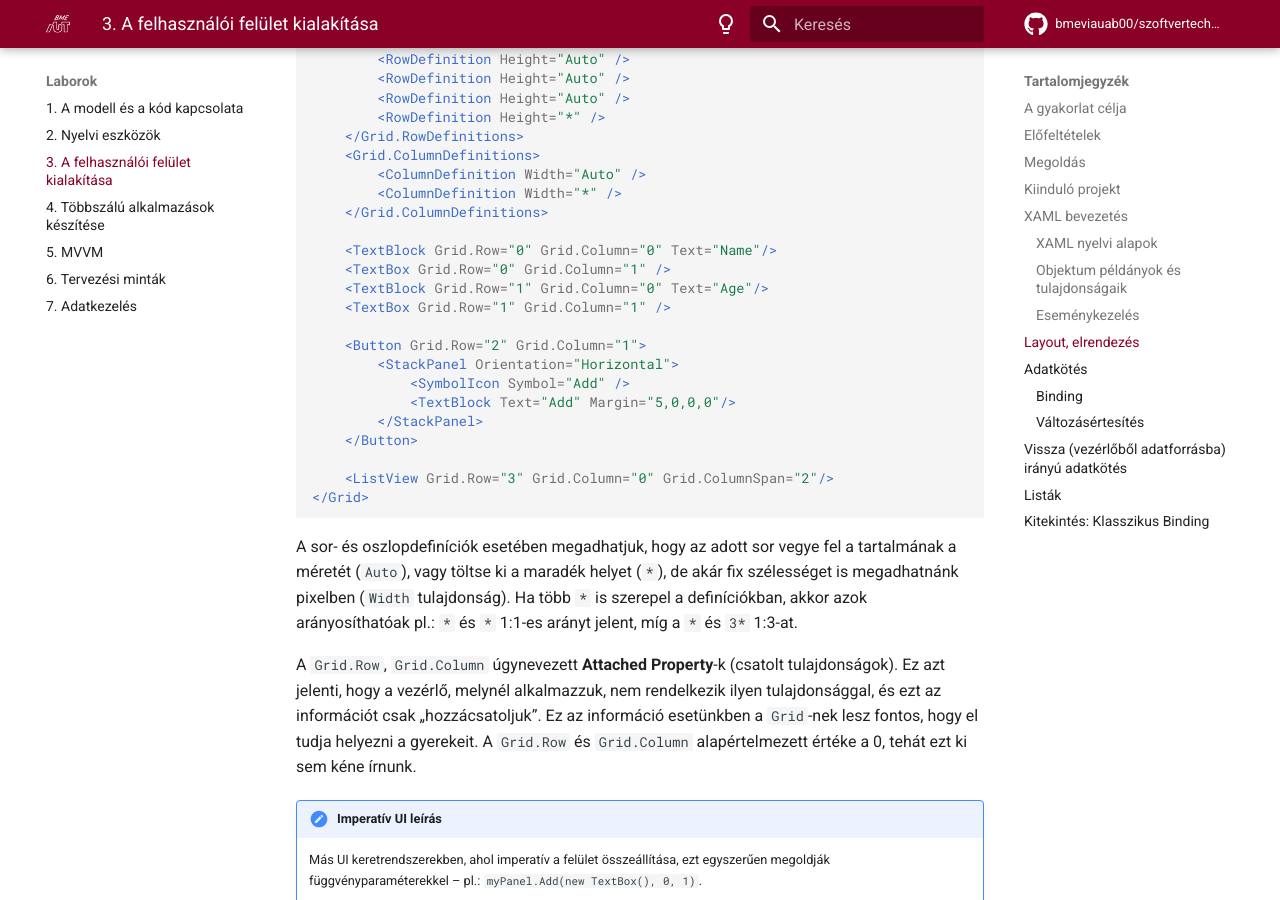
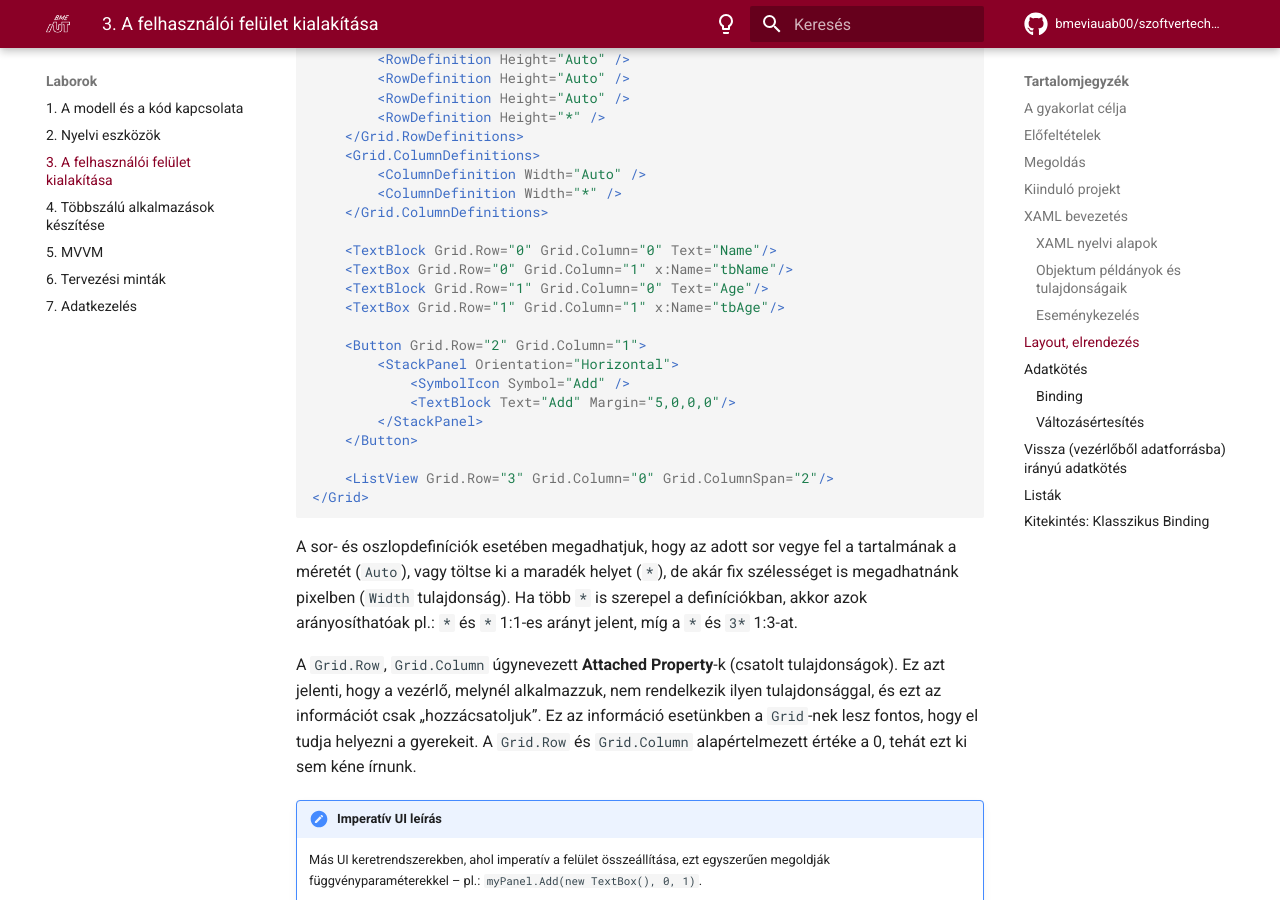
Before and after one commit to bmeviauab00/szoftvertechnikak, an MkDocs documentation site: the page built from docs/labor/3-felhasznaloi-felulet/index.md, in a window 1280 px wide and 900 px high, scrolled down 11393 px. Built offline with MkDocs 1.6.1 and Material for MkDocs 9.7.7, drawn with Linux system fonts in a browser that asks for light colours; emoji names are drawn with the system emoji font; comment, search, counter and statistics services are not loaded; the version menu is left out.

Commit message:
Lab 3 fix typo, and add x:Name property

```diff
--- a/docs/labor/3-felhasznaloi-felulet/index.md
+++ b/docs/labor/3-felhasznaloi-felulet/index.md
@@ -408,9 +408,9 @@ Definiáljunk a gyökér `Grid`-en 4 sort és 2 oszlopot. Az első oszlopába ke
     </Grid.ColumnDefinitions>
 
     <TextBlock Grid.Row="0" Grid.Column="0" Text="Name"/>
-    <TextBox Grid.Row="0" Grid.Column="1" />
+    <TextBox Grid.Row="0" Grid.Column="1" x:Name="tbName"/>
     <TextBlock Grid.Row="1" Grid.Column="0" Text="Age"/>
-    <TextBox Grid.Row="1" Grid.Column="1" />
+    <TextBox Grid.Row="1" Grid.Column="1" x:Name="tbAge"/>
 
     <Button Grid.Row="2" Grid.Column="1">
         <StackPanel Orientation="Horizontal">
```
Also changed, not shown: other parts of docs/labor/3-felhasznaloi-felulet/index.md (+1 -1 lines).
